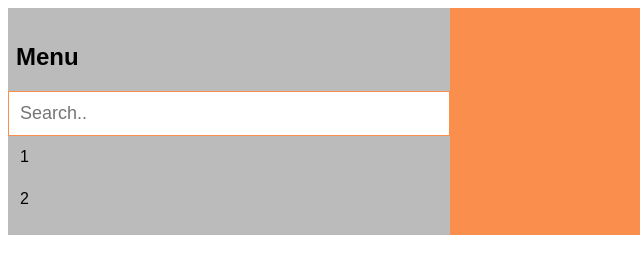
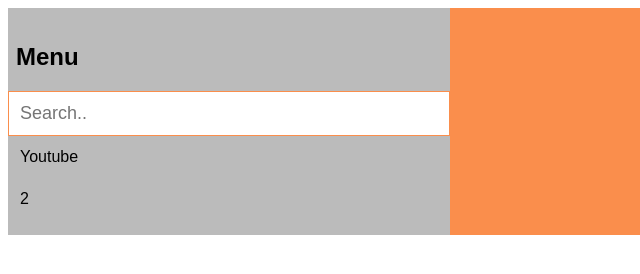
Before and after one commit to TechGeekUnited/links, a plain HTML site: page index.html in a window 1280 px wide. Shown: the full height of the page, 0-640 px from the left. Drawn offline with Linux system fonts and the light colour scheme.

Commit message:
Update index.html

```diff
--- a/index.html
+++ b/index.html
@@ -66,7 +66,7 @@ body {
     <h2>Menu</h2>
     <input type="text" id="mySearch" onkeyup="myFunction()" placeholder="Search.." title="Type in a category">
     <ul id="myMenu">
-      <li><a href="index.html">1</a></li>
+      <li><a href="https://www.youtube.com/channel/UCPnF-OMbQfLvB4OlRsgDRhA">Youtube</a></li>
       <li><a href="index.html">2</a></li>
     </ul>
   </div>
```
